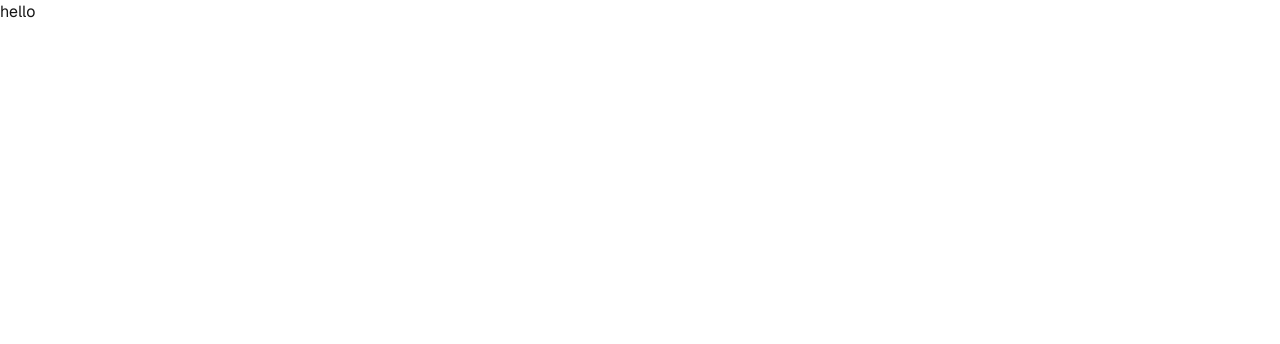
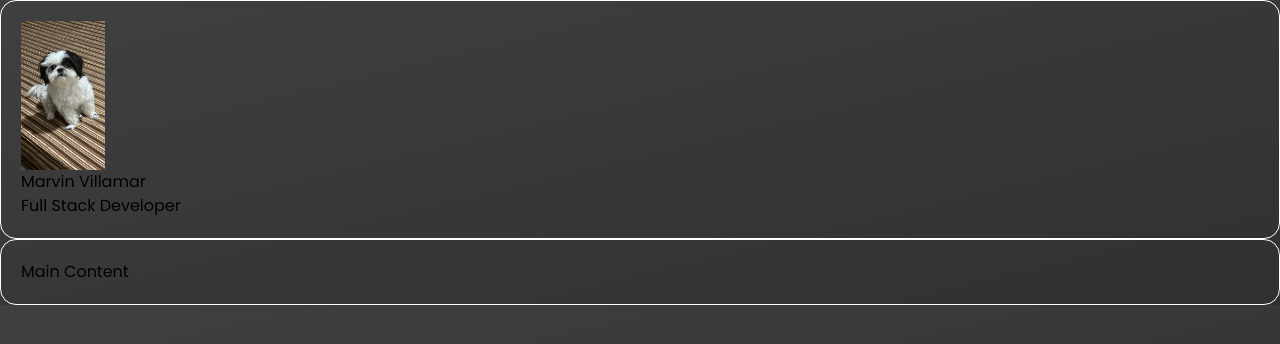
Before and after one commit to user-marvin/portfolio, a Next.js app: page /dashboard in a window 1280 px wide. Shown: the top 344 px of the page. Built offline with nearby package versions, Linux system fonts and the light colour scheme.

Commit message:
[UPD] sidebar and main content

```diff
--- a/package.json
+++ b/package.json
@@ -18,10 +18,11 @@
     "@types/node": "^20",
     "@types/react": "^19.0.2",
     "@types/react-dom": "^19",
+    "autoprefixer": "^10.4.20",
     "eslint": "^9",
     "eslint-config-next": "15.1.0",
-    "postcss": "^8",
-    "tailwindcss": "^3.4.1",
+    "postcss": "^8.5.1",
+    "tailwindcss": "^3.4.17",
     "typescript": "^5"
   }
 }
--- a/src/app/dashboard/page.tsx
+++ b/src/app/dashboard/page.tsx
@@ -1,9 +1,12 @@
 import React from 'react';
-import Sidebar from '@/components/sidebar';
+import Sidebar from '@/components/Sidebar/sidebar';
+import MainContent from '@/components/MainContent/main-content';
+
 const Dashboard: React.FC = () => {
   return (
-    <main className='grid grid-rows-7 items-center justify-items-center min-h-screen p-8 pb-20 gap-2 sm:p-20'>
+    <main className="p-[20px] pl-[10rem] pr-[10rem] grid grid-cols-7 gap-7">
       <Sidebar />
+      <MainContent />
     </main>
   );
 };
--- a/src/app/globals.css
+++ /dev/null
@@ -1,21 +0,0 @@
-@tailwind base;
-@tailwind components;
-@tailwind utilities;
-
-:root {
-  --background: #ffffff;
-  --foreground: #171717;
-}
-
-@media (prefers-color-scheme: dark) {
-  :root {
-    --background: #0a0a0a;
-    --foreground: #ededed;
-  }
-}
-
-body {
-  color: var(--foreground);
-  background: var(--background);
-  font-family: var(--font-geist-sans);
-}
--- a/src/app/layout.tsx
+++ b/src/app/layout.tsx
@@ -1,16 +1,13 @@
 import React from "react";
 import type { Metadata } from "next";
-import { Geist, Geist_Mono } from "next/font/google";
-import "./globals.css";
+import { Poppins } from "next/font/google";
+import "../assets/css/globals.css";
+import "../assets/css/tailwind/custom.css"
 
-const geistSans = Geist({
-  variable: "--font-geist-sans",
+const geistMono = Poppins({
+  variable: "--ff-poppins",
   subsets: ["latin"],
-});
-
-const geistMono = Geist_Mono({
-  variable: "--font-geist-mono",
-  subsets: ["latin"],
+  weight: "400"
 });
 
 export const metadata: Metadata = {
@@ -26,7 +23,7 @@ export default function RootLayout({
   return (
     <html lang="en">
       <body
-        className={`${geistSans.variable} ${geistMono.variable} antialiased`}
+        className={`${geistMono.variable} antialiased`}
       >
         {children}
       </body>
--- /dev/null
+++ b/src/assets/css/globals.css
@@ -0,0 +1,146 @@
+@tailwind base;
+@tailwind components;
+@tailwind utilities;
+
+:root {
+  --bg-gradient-onyx: linear-gradient(
+    to bottom right,
+    hsl(240, 1%, 25%) 3%,
+    hsl(0, 0%, 19%) 97%
+  );
+  --bg-gradient-jet: linear-gradient(
+      to bottom right,
+      hsla(240, 1%, 18%, 0.251) 0%,
+      hsla(240, 2%, 11%, 0) 100%
+    ),
+    hsl(240, 2%, 13%);
+  --bg-gradient-yellow-1: linear-gradient(
+    to bottom right,
+    hsl(45, 100%, 71%) 0%,
+    hsla(36, 100%, 69%, 0) 50%
+  );
+  --bg-gradient-yellow-2: linear-gradient(
+      135deg,
+      hsla(45, 100%, 71%, 0.251) 0%,
+      hsla(35, 100%, 68%, 0) 59.86%
+    ),
+    hsl(240, 2%, 13%);
+  --border-gradient-onyx: linear-gradient(
+    to bottom right,
+    hsl(0, 0%, 25%) 0%,
+    hsla(0, 0%, 25%, 0) 50%
+  );
+  --text-gradient-yellow: linear-gradient(
+    to right,
+    hsl(45, 100%, 72%),
+    hsl(35, 100%, 68%)
+  );
+  --jet: hsl(0, 0%, 22%);
+  --onyx: hsl(240, 1%, 17%);
+  --eerie-black-1: hsl(240, 2%, 13%);
+  --eerie-black-2: hsl(240, 2%, 12%);
+  --smoky-black: hsl(0, 0%, 7%);
+  --white-1: hsl(0, 0%, 100%);
+  --white-2: hsl(0, 0%, 98%);
+  --orange-yellow-crayola: hsl(45, 100%, 72%);
+  --vegas-gold: hsl(45, 54%, 58%);
+  --light-gray: hsl(0, 0%, 84%);
+  --light-gray-70: hsla(0, 0%, 84%, 0.7);
+  --bittersweet-shimmer: hsl(0, 43%, 51%);
+  --ff-poppins: "Poppins", sans-serif;
+  --fs-1: 24px;
+  --fs-2: 18px;
+  --fs-3: 17px;
+  --fs-4: 16px;
+  --fs-5: 15px;
+  --fs-6: 14px;
+  --fs-7: 13px;
+  --fs-8: 11px;
+  --fw-300: 300;
+  --fw-400: 400;
+  --fw-500: 500;
+  --fw-600: 600;
+  --shadow-1: -4px 8px 24px hsla(0, 0%, 0%, 0.25);
+  --shadow-2: 0 16px 30px hsla(0, 0%, 0%, 0.25);
+  --shadow-3: 0 16px 40px hsla(0, 0%, 0%, 0.25);
+  --shadow-4: 0 25px 50px hsla(0, 0%, 0%, 0.15);
+  --shadow-5: 0 24px 80px hsla(0, 0%, 0%, 0.25);
+  --transition-1: 0.25s ease;
+  --transition-2: 0.5s ease-in-out;
+}
+
+@media (prefers-color-scheme: dark) {
+  :root {
+    :root {
+      --bg-gradient-onyx: linear-gradient(
+        to bottom right,
+        hsl(240, 1%, 25%) 3%,
+        hsl(0, 0%, 19%) 97%
+      );
+      --bg-gradient-jet: linear-gradient(
+          to bottom right,
+          hsla(240, 1%, 18%, 0.251) 0%,
+          hsla(240, 2%, 11%, 0) 100%
+        ),
+        hsl(240, 2%, 13%);
+      --bg-gradient-yellow-1: linear-gradient(
+        to bottom right,
+        hsl(45, 100%, 71%) 0%,
+        hsla(36, 100%, 69%, 0) 50%
+      );
+      --bg-gradient-yellow-2: linear-gradient(
+          135deg,
+          hsla(45, 100%, 71%, 0.251) 0%,
+          hsla(35, 100%, 68%, 0) 59.86%
+        ),
+        hsl(240, 2%, 13%);
+      --border-gradient-onyx: linear-gradient(
+        to bottom right,
+        hsl(0, 0%, 25%) 0%,
+        hsla(0, 0%, 25%, 0) 50%
+      );
+      --text-gradient-yellow: linear-gradient(
+        to right,
+        hsl(45, 100%, 72%),
+        hsl(35, 100%, 68%)
+      );
+      --jet: hsl(0, 0%, 22%);
+      --onyx: hsl(240, 1%, 17%);
+      --eerie-black-1: hsl(240, 2%, 13%);
+      --eerie-black-2: hsl(240, 2%, 12%);
+      --smoky-black: hsl(0, 0%, 7%);
+      --white-1: hsl(0, 0%, 100%);
+      --white-2: hsl(0, 0%, 98%);
+      --orange-yellow-crayola: hsl(45, 100%, 72%);
+      --vegas-gold: hsl(45, 54%, 58%);
+      --light-gray: hsl(0, 0%, 84%);
+      --light-gray-70: hsla(0, 0%, 84%, 0.7);
+      --bittersweet-shimmer: hsl(0, 43%, 51%);
+      --ff-poppins: "Poppins", sans-serif;
+      --fs-1: 24px;
+      --fs-2: 18px;
+      --fs-3: 17px;
+      --fs-4: 16px;
+      --fs-5: 15px;
+      --fs-6: 14px;
+      --fs-7: 13px;
+      --fs-8: 11px;
+      --fw-300: 300;
+      --fw-400: 400;
+      --fw-500: 500;
+      --fw-600: 600;
+      --shadow-1: -4px 8px 24px hsla(0, 0%, 0%, 0.25);
+      --shadow-2: 0 16px 30px hsla(0, 0%, 0%, 0.25);
+      --shadow-3: 0 16px 40px hsla(0, 0%, 0%, 0.25);
+      --shadow-4: 0 25px 50px hsla(0, 0%, 0%, 0.15);
+      --shadow-5: 0 24px 80px hsla(0, 0%, 0%, 0.25);
+      --transition-1: 0.25s ease;
+      --transition-2: 0.5s ease-in-out;
+    }
+  }
+}
+
+body {
+  background: var(--bg-gradient-onyx);
+  font-family: var(--ff-poppins);
+}
--- /dev/null
+++ b/src/assets/css/tailwind/custom.css
@@ -0,0 +1,3 @@
+.main-container {
+    @apply border border-white rounded-2xl p-[20px];
+}
--- /dev/null
+++ b/src/components/MainContent/main-content.tsx
@@ -0,0 +1,5 @@
+const MainContent: React.FC = () => {
+    return <div className="main-container col-span-5">Main Content</div>;
+}
+
+export default MainContent;
--- /dev/null
+++ b/src/components/Sidebar/sidebar.tsx
@@ -0,0 +1,20 @@
+import Image from "next/image";
+import yin from '@/assets/img/0B2A7CA6-0528-4C43-90BB-CA1674434975.jpeg'
+const Sidebar: React.FC = () => {
+    return (
+      <div className="main-container col-span-2 h-[90vh]">
+        <div className="flex flex-col items-center justify-center">
+          <div className="mt-3 mb-6">
+            <Image src={yin} alt="My image" height={150} />
+          </div>
+          <h1 className="text-2xl font-bold mb-4">Marvin Villamar</h1>
+          <h2 className="text-sm bg-gray-700 rounded-md p-1 pl-4 pr-4">
+            Full Stack Developer
+          </h2>
+        </div>
+        <div className="bg-[white] h-[0.5px] w-[90%] mt-8 mx-auto"></div>
+      </div>
+    );
+}
+
+export default Sidebar;
--- a/src/components/sidebar.tsx
+++ /dev/null
@@ -1,9 +0,0 @@
-const Sidebar: React.FC = () => {
-    return (
-        <div className="border border-white">
-            hello
-        </div>
-    );
-}
-
-export default Sidebar;
```
Also changed, not shown: src/assets/img/0B2A7CA6-0528-4C43-90BB-CA1674434975.jpeg (added), 1 other file (tests, documents, lock files or other folders).
